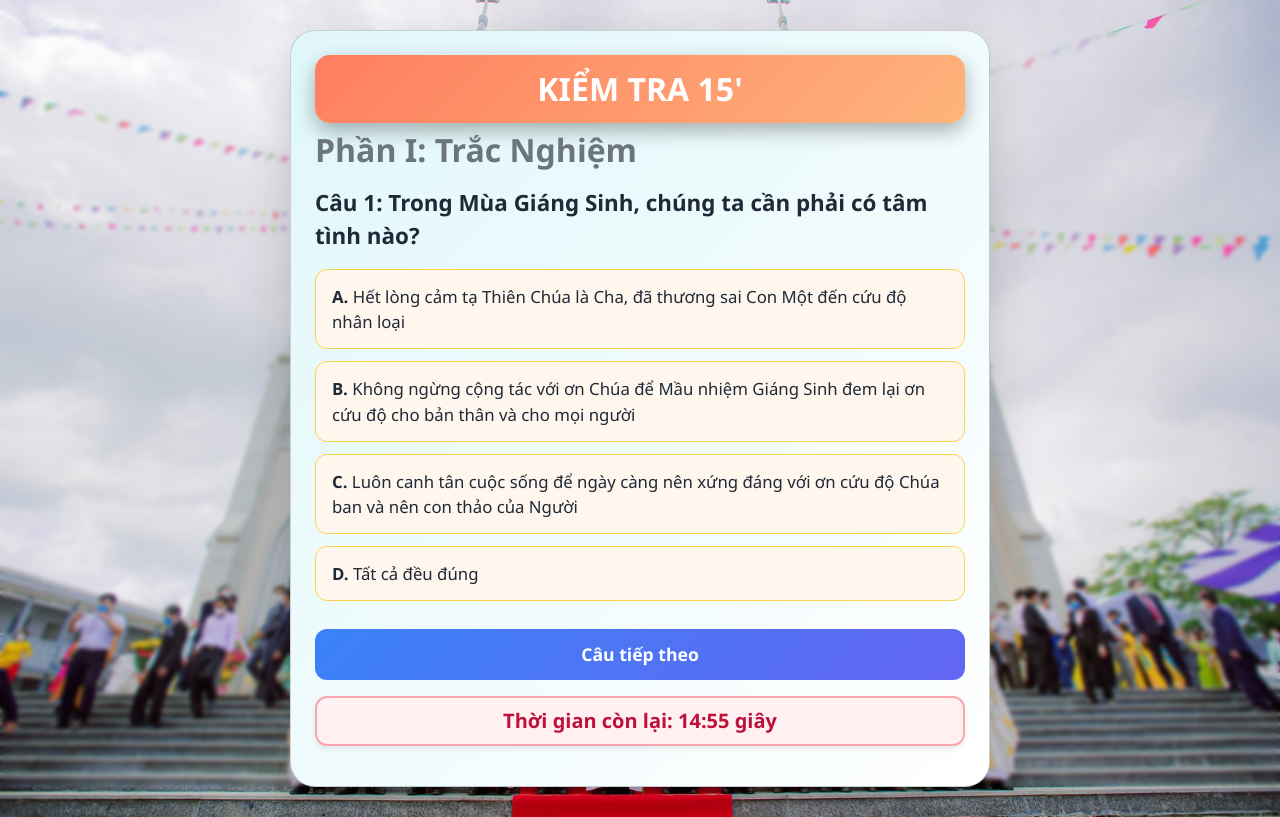
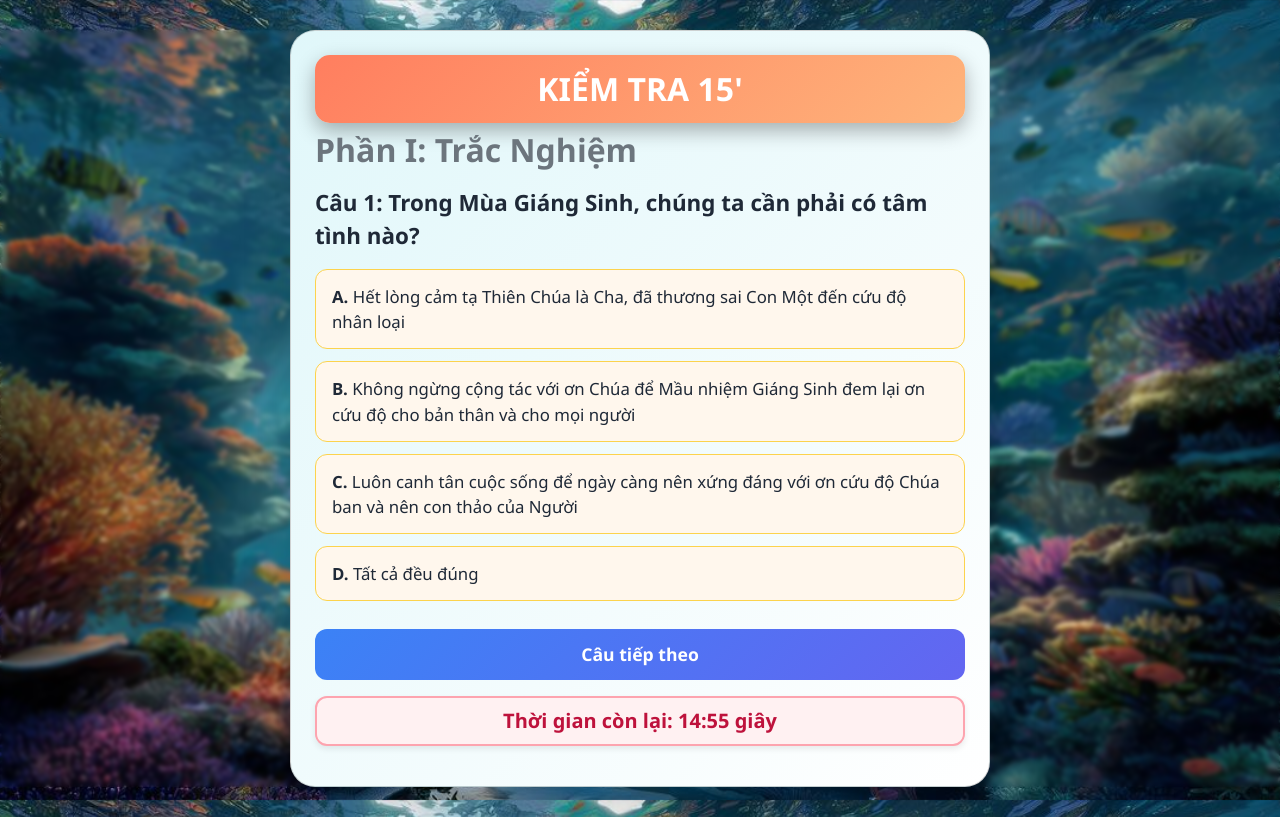
Before and after one commit to luuchihoa/15min, a plain HTML site: page index.html in a window 1280 px wide. Drawn offline with nearby package versions, Linux system fonts and the light colour scheme.

Commit message:
Update style.css

```diff
--- a/style.css
+++ b/style.css
@@ -1,7 +1,7 @@
 
 body {
     font-family: 'Segoe UI', sans-serif;
-    background-image: url('IMG_4646.JPG'); /* ảnh nền bạn tải lên */
+    background-image: url('ocean.jpg'); /* ảnh nền bạn tải lên */
     background-size: cover;          /* ảnh phủ toàn màn hình */
     background-repeat: no-repeat;
     background-attachment: fixed;    /* cố định khi cuộn */
```
